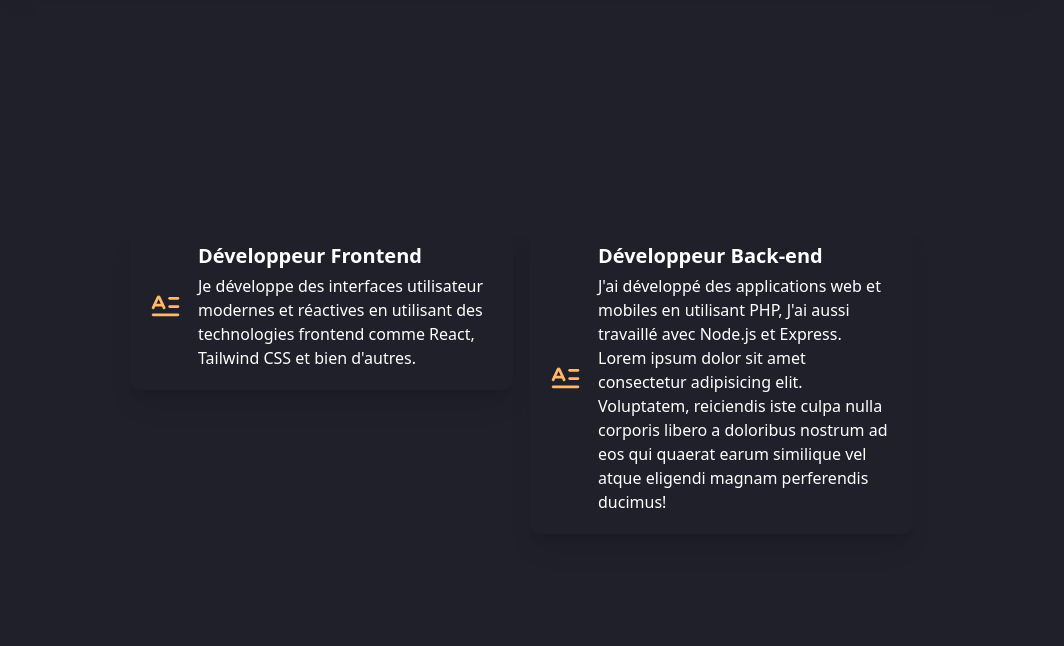
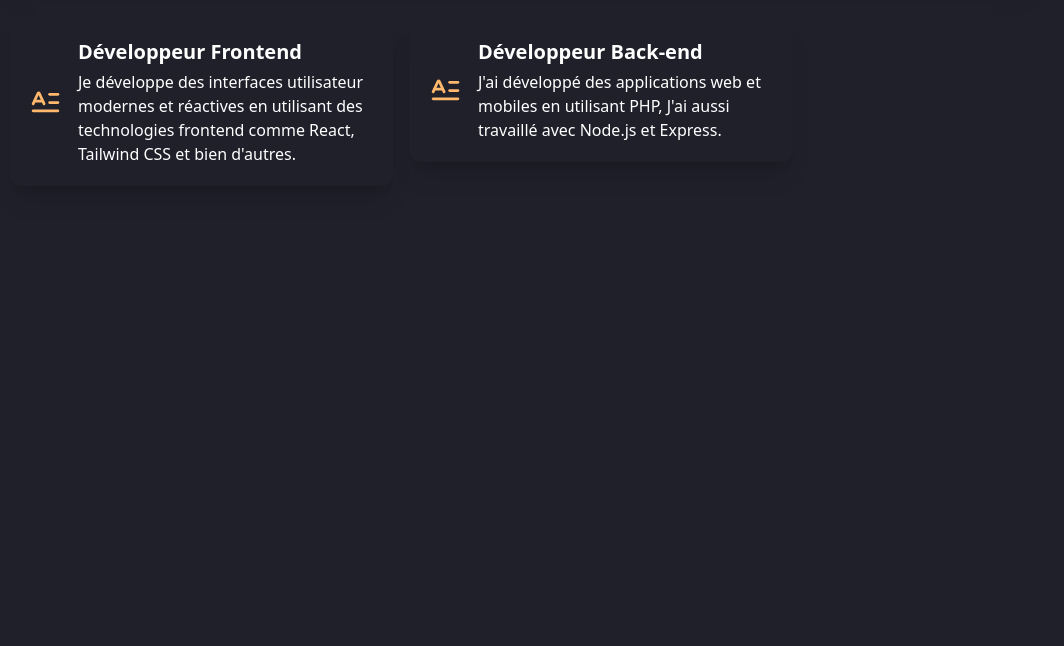
Before and after one commit to alexkoffi2004/portfolio-tailwind-new-project, a plain HTML site: page index.html in a window 1280 px wide. Shown: the part 874-1520 px from the top of the page, without its empty margins (127-1191 px from the left). Drawn offline with nearby package versions, Linux system fonts and the light colour scheme.

Commit message:
deuxième partie section about après le profil

```diff
--- a/index.html
+++ b/index.html
@@ -53,7 +53,7 @@
 
       <div class="md:ml-60">
           <img src="./assets/img.png" alt="" class="w-96 h-96 object-cover
-          border-8 border-accent shadow-xl rounded-5xl"/>
+          border-8 border-[#FFB86C] shadow-xl rounded-5xl"/>
       </div>
   </div>
   </section>
@@ -97,7 +97,7 @@
         </div>
 
 
-        <div class="md:h-screen flex justify-center items-center">
+        <div class="mx-30 mt-10 md:h-screen items-center">
 
               <div class="flex flex-row">
 <!-- developpeur front-end -->
@@ -134,7 +134,7 @@
                                 </h2>
                                 <p>
                                   J'ai développé des applications web et mobiles en utilisant PHP,
-                                  J'ai aussi travaillé avec Node.js et Express. Lorem ipsum dolor sit amet consectetur adipisicing elit. Voluptatem, reiciendis iste culpa nulla corporis libero a doloribus nostrum ad eos qui quaerat earum similique vel atque eligendi magnam perferendis ducimus!
+                                  J'ai aussi travaillé avec Node.js et Express.
                                 </p>
                             </div>
 
```
